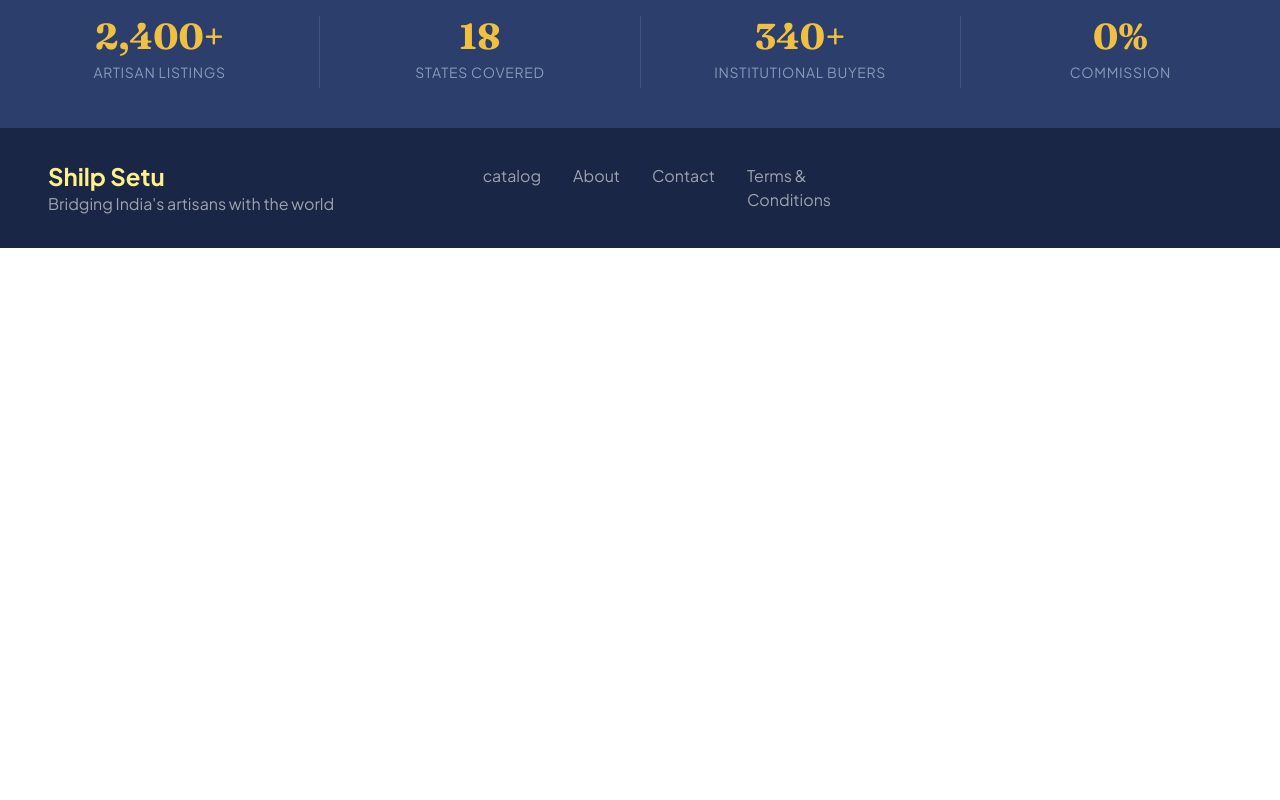
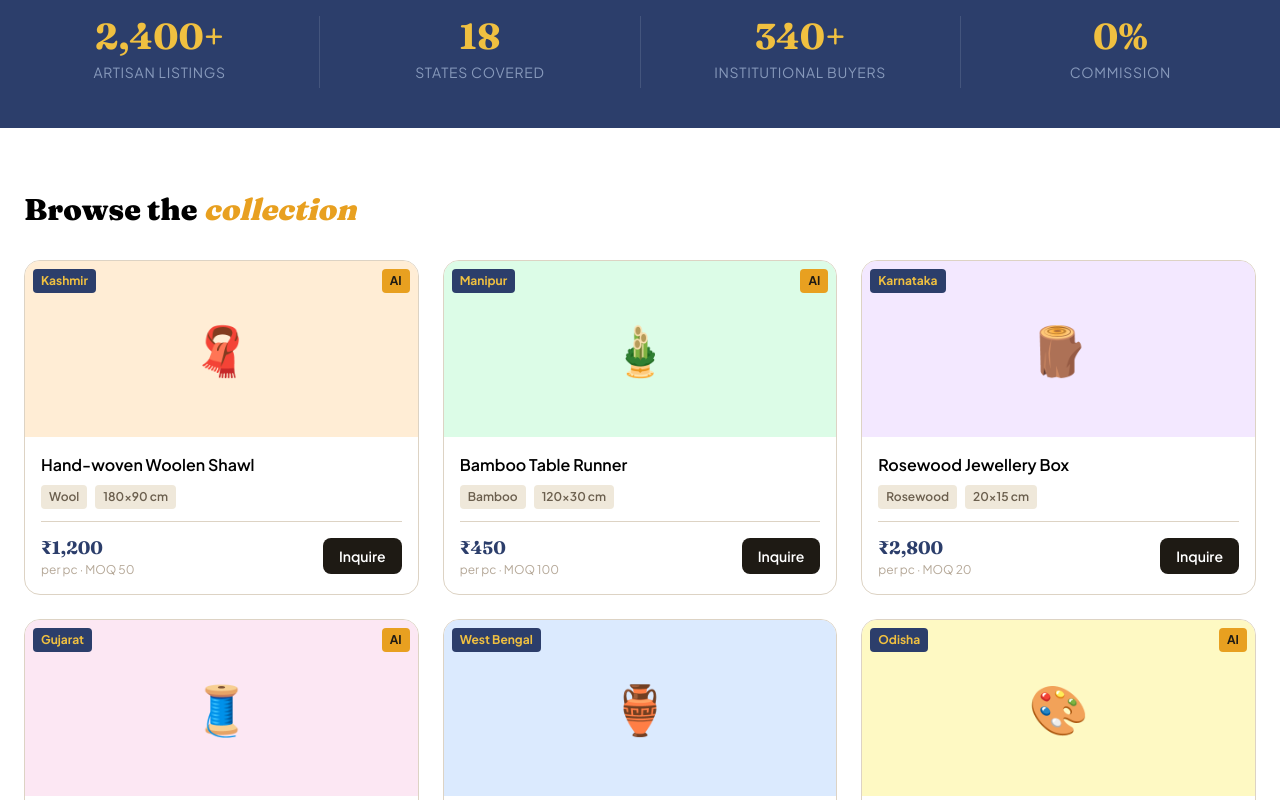
Before and after one commit to Sayyed-Ali/Shilp-Setu, a React (Vite) app in the folder frontend/appFront/: page / in a window 1280 px wide. Shown: the part 700-1500 px from the top of the page. Before the commit the page ends 948 px from the top, so only its background shows below. Built offline with nearby package versions, Linux system fonts and the light colour scheme.

Commit message:
feat: add Card component and product grid to Home page

```diff
--- /dev/null
+++ b/frontend/appFront/src/components/Card.jsx
@@ -0,0 +1,39 @@
+export default function Card({ emoji, bg, region, title, material, size, price, moq, ai }) {
+    return (
+        <div className="bg-white border border-[#ddd3c4] rounded-2xl overflow-hidden hover:-translate-y-1 hover:shadow-lg transition-all cursor-pointer">
+
+            {/* image area */}
+            <div className={`h-44 ${bg} flex items-center justify-center text-5xl relative`}>
+                <span className="absolute top-2 left-2 bg-[#2c3e6b] text-[#f0c040] text-xs font-bold px-2 py-1 rounded">
+                    {region}
+                </span>
+                {ai && (
+                    <span className="absolute top-2 right-2 bg-[#e8a020] text-[#1e1a14] text-xs font-bold px-2 py-1 rounded">
+                        AI
+                    </span>
+                )}
+                {emoji}
+            </div>
+
+            {/* body */}
+            <div className="p-4">
+                <h3 className="font-semibold text-base mb-2">{title}</h3>
+
+                <div className="flex gap-2 flex-wrap mb-3">
+                    <span className="bg-[#efe8da] text-[#6b5f4e] text-xs font-semibold px-2 py-1 rounded">{material}</span>
+                    <span className="bg-[#efe8da] text-[#6b5f4e] text-xs font-semibold px-2 py-1 rounded">{size}</span>
+                </div>
+
+                <div className="flex justify-between items-center pt-3 border-t border-[#ddd3c4]">
+                    <div>
+                        <p className="font-serif font-bold text-lg text-[#2c3e6b]">{price}</p>
+                        <p className="text-xs text-[#b5a898]">per pc · MOQ {moq}</p>
+                    </div>
+                    <button className="bg-[#1e1a14] hover:bg-[#c4502c] text-white text-sm font-semibold px-4 py-2 rounded-lg transition-colors">
+                        Inquire
+                    </button>
+                </div>
+            </div>
+        </div>
+    );
+}
--- a/frontend/appFront/src/pages/Home.jsx
+++ b/frontend/appFront/src/pages/Home.jsx
@@ -1,13 +1,37 @@
 import Navbar from '../components/Navbar'
 import Footer from '../components/Footer'
 import Hero from '../components/Hero'
+import Card from '../components/Card'
+
+const products = [
+    { emoji: "🧣", bg: "bg-orange-100", region: "Kashmir", title: "Hand-woven Woolen Shawl", material: "Wool", size: "180×90 cm", price: "₹1,200", moq: 50, ai: true },
+    { emoji: "🎍", bg: "bg-green-100", region: "Manipur", title: "Bamboo Table Runner", material: "Bamboo", size: "120×30 cm", price: "₹450", moq: 100, ai: true },
+    { emoji: "🪵", bg: "bg-purple-100", region: "Karnataka", title: "Rosewood Jewellery Box", material: "Rosewood", size: "20×15 cm", price: "₹2,800", moq: 20, ai: false },
+    { emoji: "🧵", bg: "bg-pink-100", region: "Gujarat", title: "Bandhani Dupatta", material: "Cotton Silk", size: "230 cm", price: "₹980", moq: 60, ai: true },
+    { emoji: "🏺", bg: "bg-blue-100", region: "West Bengal", title: "Terracotta Decorative Pot", material: "Clay", size: "25 cm", price: "₹320", moq: 200, ai: false },
+    { emoji: "🎨", bg: "bg-yellow-100", region: "Odisha", title: "Pattachitra Painting", material: "Canvas", size: "40×30 cm", price: "₹1,500", moq: 30, ai: true },
+]
 
 function Home() {
     return (
         <>
-            <Navbar></Navbar>
-            <Hero></Hero>
-            <Footer></Footer>
+            <Navbar />
+            <Hero />
+
+            {/* catalog section */}
+            <div className="max-w-7xl mx-auto px-6 py-16">
+                <h2 className="text-3xl font-serif font-extrabold mb-8">
+                    Browse the <span className="italic text-[#e8a020]">collection</span>
+                </h2>
+
+                <div className="grid grid-cols-1 sm:grid-cols-2 lg:grid-cols-3 gap-6">
+                    {products.map((p, i) => (
+                        <Card key={i} {...p} />
+                    ))}
+                </div>
+            </div>
+
+            <Footer />
         </>
     )
 }
```
Also changed, not shown: 1 other file (tests, documents, lock files or other folders).
